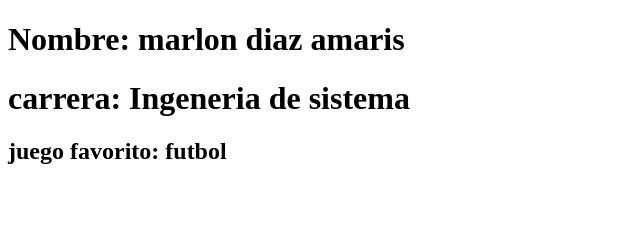
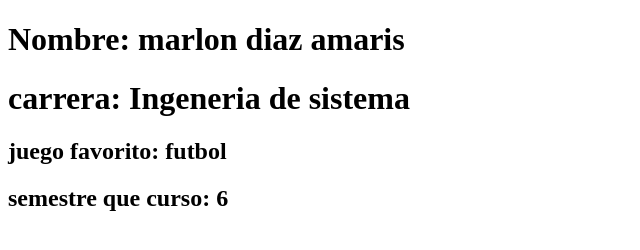
Before and after one commit to marlondiazamaris/pagina_web_miercoles, a plain HTML site: page index.html in a window 1280 px wide. Shown: the whole page, without its empty margins (0-640 px from the left). Drawn offline with Linux system fonts and the light colour scheme.

Commit message:
semestre que curso 6

```diff
--- a/index.html
+++ b/index.html
@@ -10,5 +10,6 @@
   <h1>carrera: Ingeneria de sistema</h1>
 
 <h2>juego favorito: futbol</h2>
+<h2>semestre que curso: 6</h2>
 </body>
 </html>
```
